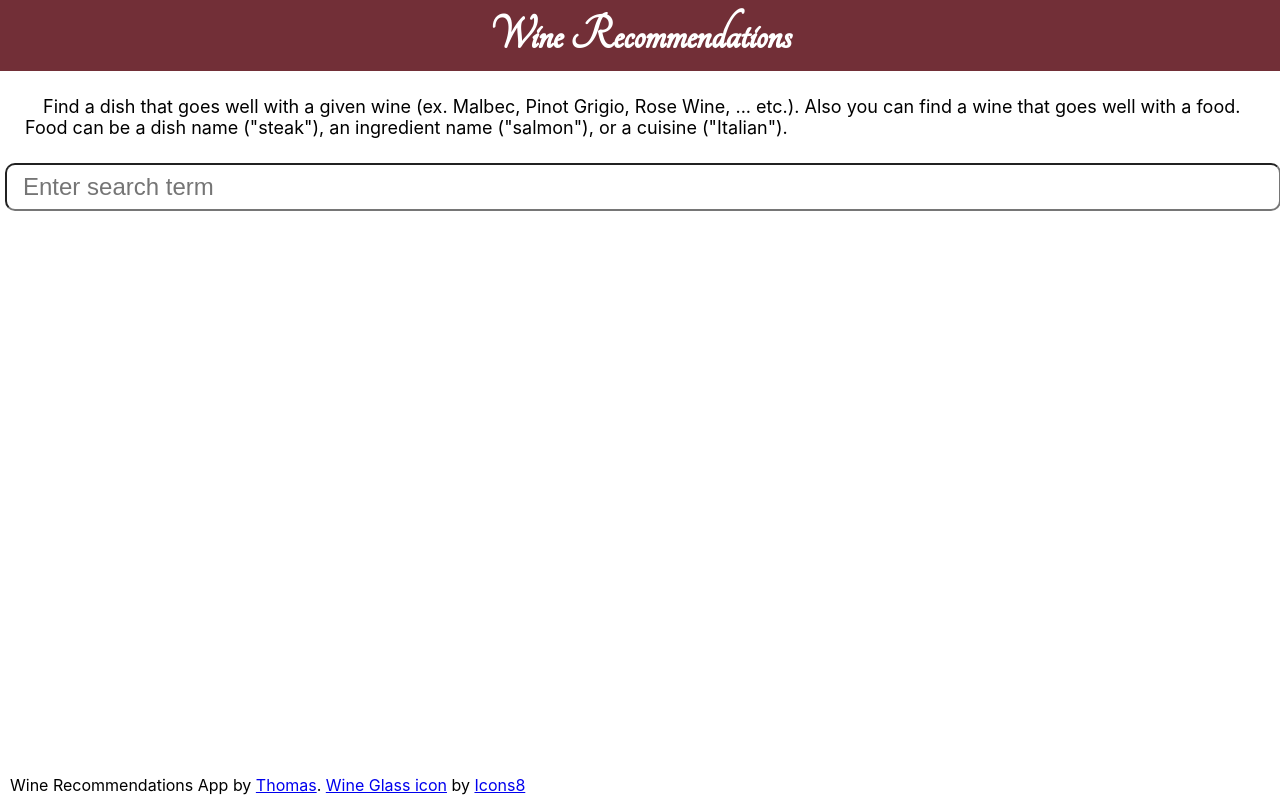
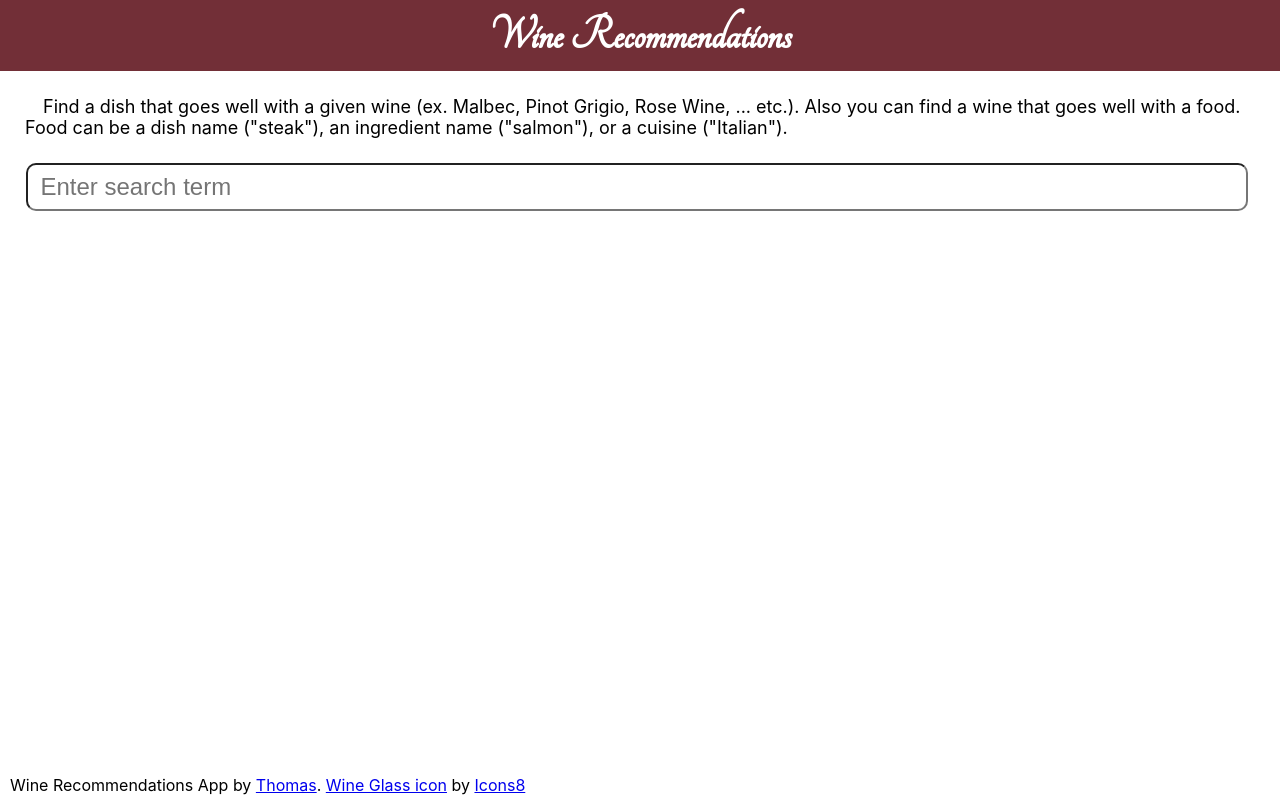
Before and after one commit to thomasgilmore/wine-recommendations-app-v2, a React (Create React App) app: page / in a window 1280 px wide. Built offline with nearby package versions, Linux system fonts and the light colour scheme; no server answers; a web font is replaced by a local one.

Commit message:
working on style of input

```diff
--- a/src/Components/Search.js
+++ b/src/Components/Search.js
@@ -59,12 +59,11 @@ export class Search extends Component {
           <input style={{
             fontSize: 24,
             display: 'block',
-            width: '98%',
-            margin: 5,
+            width: '94%',
+            margin: '1% 3% 1% 2%',
             paddingTop: 8,
             paddingBottom: 8,
-            paddingLeft: 16,
-            paddingRight: -16,
+            paddingLeft: '1%',
             borderRadius: 10
           }} onChange={this.searchChangeHandler.bind(this)} placeholder="Enter search term" />
 
```
